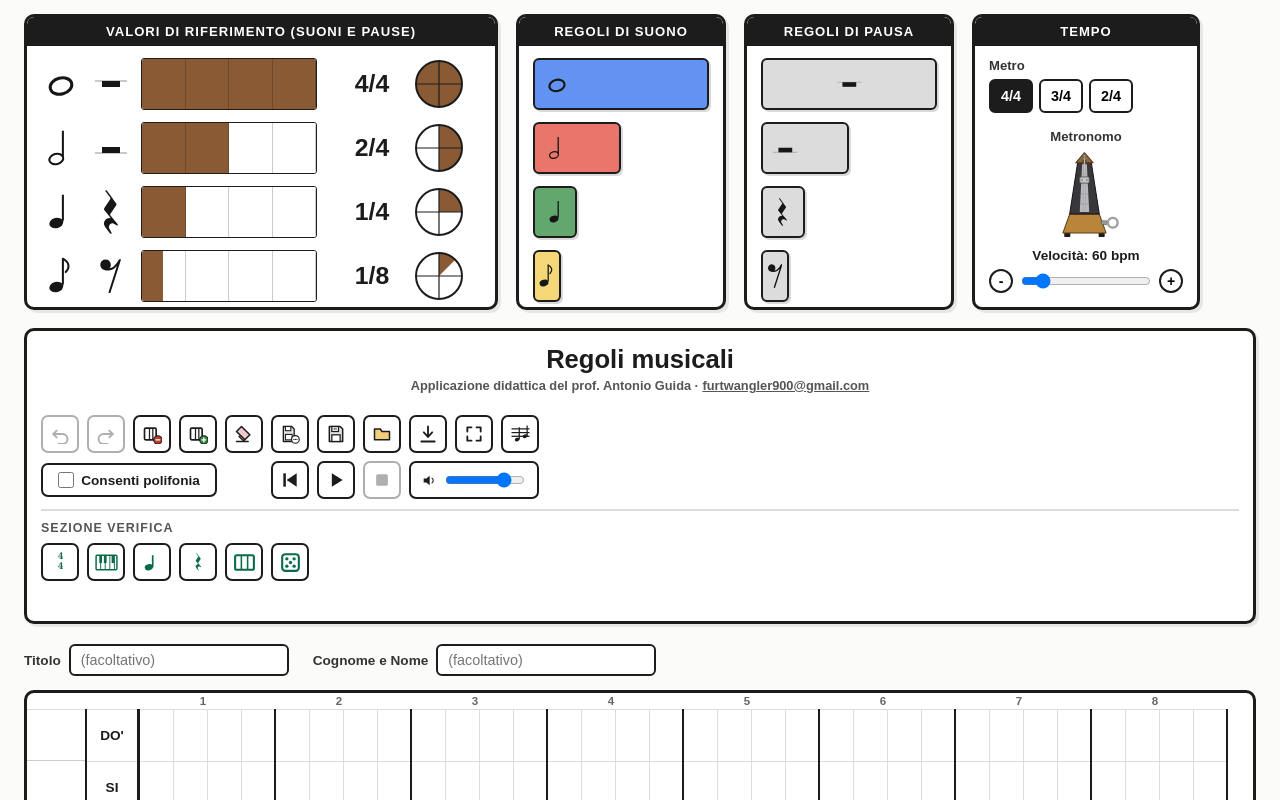
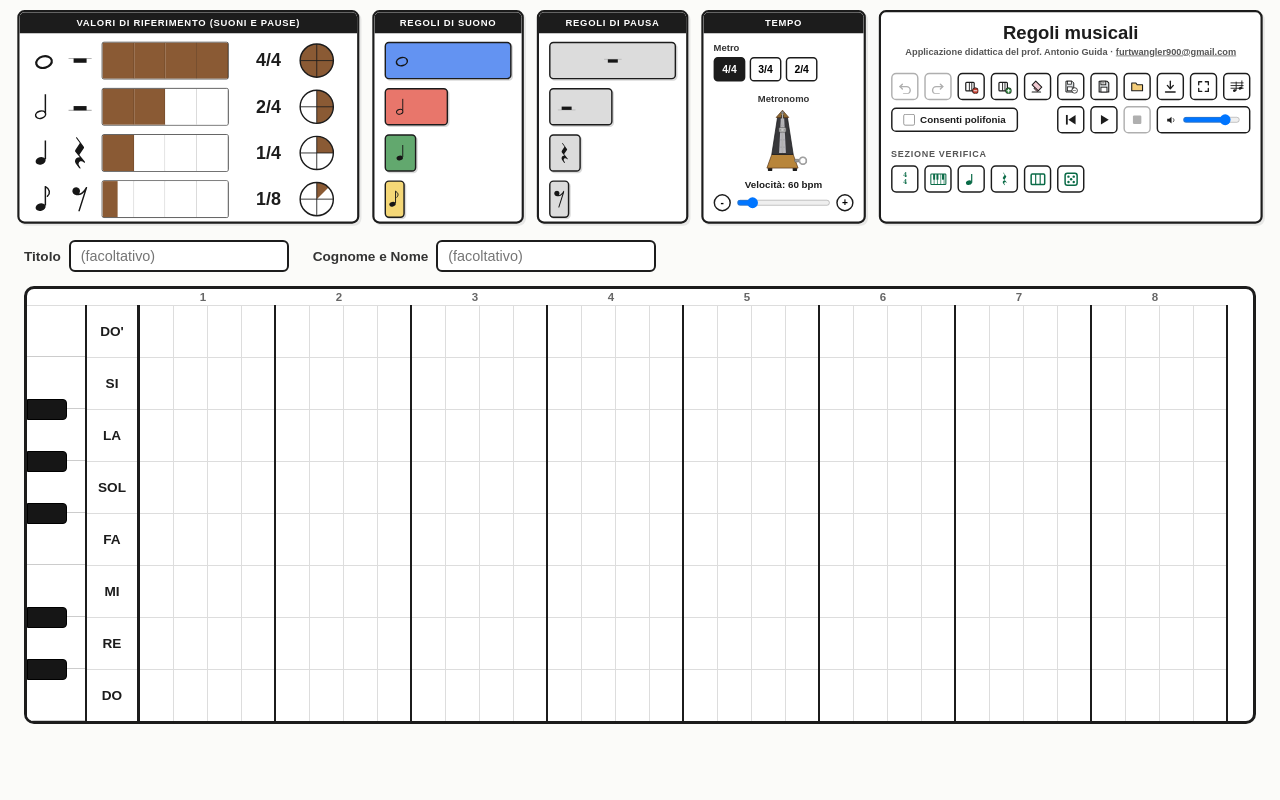
Before and after one commit to prof-antonioguida/regolimusicali, a plain HTML site: page index.html in a window 1280 px wide. Drawn offline with Linux system fonts and the light colour scheme.

Commit message:
Add files via upload

```diff
--- a/index.html
+++ b/index.html
@@ -36,7 +36,7 @@
     overflow-y:auto;
   }
 
-  .side-panel{flex:1 1 300px; display:flex; flex-direction:column; gap:12px; justify-content:flex-start; overflow:visible;}
+  .side-panel{flex:0 0 auto; width:max-content; display:flex; flex-direction:column; gap:12px; justify-content:flex-start; overflow:visible;}
   .side-header{text-align:center; margin-bottom:10px;}
   .side-header h1{margin:0; font-size:1.6rem; font-weight:800;}
   .side-header .credit{margin:4px 0 0; color:#555; font-size:.8rem; font-weight:700;}
@@ -47,7 +47,8 @@
   .titlebar-field{display:flex; align-items:center; gap:8px; font-size:.85rem; font-weight:700; color:#333;}
   .titlebar-field input{padding:6px 10px; border:2px solid var(--ink); border-radius:6px; font-size:.9rem; width:220px; font-family:inherit;}
 
-  .toolbar{display:flex; flex-wrap:wrap; gap:18px; align-items:stretch; padding:14px 24px; flex-shrink:0;}
+  .toolbar-scale-wrap{flex-shrink:0; width:100%;}
+  .toolbar{display:flex; flex-wrap:nowrap; gap:18px; align-items:stretch; padding:14px 24px; flex-shrink:0; width:max-content; transform-origin:top left;}
 
   .panel{background:#fff; border:3px solid var(--ink); border-radius:var(--radius); padding:14px; box-shadow:3px 3px 0 rgba(0,0,0,.08); height:296px; overflow:hidden;}
   .panel.side-panel{overflow:visible;}
@@ -98,7 +99,7 @@
 
   /* ----- worksheet toolbar ----- */
   .worksheet-toolbar{display:flex; flex-direction:column; gap:8px;}
-  .toolbar-row{display:flex; gap:8px; flex-wrap:wrap; align-items:center;}
+  .toolbar-row{display:flex; gap:8px; flex-wrap:nowrap; align-items:center; width:max-content;}
   .btn{padding:8px 14px; border:2px solid var(--ink); border-radius:7px; background:#fff; font-weight:700; cursor:pointer; font-size:.88rem;}
   .btn:hover{background:#f0f0f0;}
   .btn-icon{width:38px; height:38px; border:2px solid var(--ink); border-radius:7px; background:#fff; cursor:pointer; display:flex; align-items:center; justify-content:center; padding:0;}
@@ -207,6 +208,7 @@
 </head>
 <body>
 
+<div class="toolbar-scale-wrap">
 <section class="toolbar">
   <div class="panel values-panel">
     <div class="panel-header">VALORI DI RIFERIMENTO (SUONI E PAUSE)</div>
@@ -397,6 +399,7 @@
     </div>
   </div>
 </section>
+</div>
 
 <div class="titlebar-section">
   <label class="titlebar-field">
@@ -2615,6 +2618,26 @@
     });
   }
 
+  /* ================= responsive toolbar scaling: never wrap, shrink to fit instead ================= */
+  var toolbarScaleRaf = null;
+  function fitToolbarScale(){
+    var wrap = document.querySelector('.toolbar-scale-wrap');
+    var toolbar = document.querySelector('.toolbar');
+    if(!wrap || !toolbar){ return; }
+    toolbar.style.transform = 'none';
+    var available = wrap.clientWidth;
+    var natural = toolbar.scrollWidth;
+    var scale = (natural > 0 && available < natural) ? Math.max(available/natural, 0.45) : 1;
+    toolbar.style.transform = (scale < 0.999) ? 'scale('+scale+')' : 'none';
+    var rect = toolbar.getBoundingClientRect();
+    wrap.style.height = Math.ceil(rect.height)+'px';
+  }
+  function scheduleFitToolbarScale(){
+    if(toolbarScaleRaf){ window.cancelAnimationFrame(toolbarScaleRaf); }
+    toolbarScaleRaf = window.requestAnimationFrame(fitToolbarScale);
+  }
+  window.addEventListener('resize', scheduleFitToolbarScale);
+
   /* ================= init ================= */
   buildValuesTable();
   buildSoundsPanel();
@@ -2627,6 +2650,7 @@
   setupNotation();
   setupVerifica();
   updateUndoRedoButtons();
+  fitToolbarScale();
 
 })();
 </script>
```
